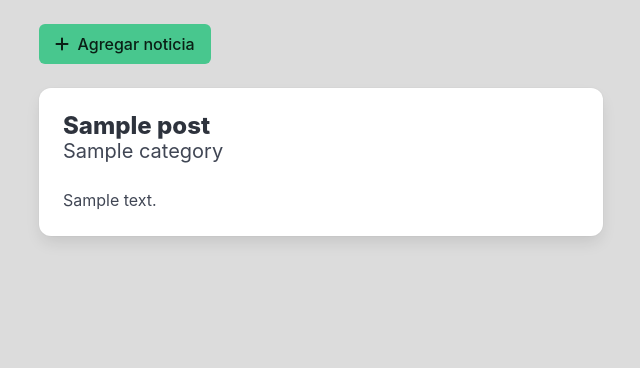
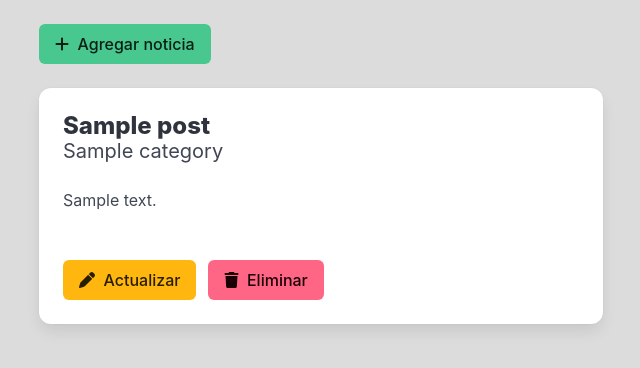
Before and after one commit to paolaTecnm/EX_U2_21590301, a Flask app: page / in a window 1280 px wide. Shown: the part 104-472 px from the top of the page, without its empty margins (319-959 px from the left). Run offline with Flask 3, Linux system fonts and the light colour scheme; tables that the repository leaves empty hold one stand-in row (values such as "Sample post"); some libraries are stand-ins or nearby versions.

Commit message:
se logró gg

```diff
--- a/app.py
+++ b/app.py
@@ -57,5 +57,26 @@ def add_post():
     categories = Category.query.all()
     return render_template('create_post.html', categories=categories)
 
+#Actualizar post
+@app.route('/post/update/<int:id>', methods=['GET','POST'])
+def update_post(id):
+    post = Post.query.get(id)
+    if request.method == 'POST':
+        post.title = request.form['title']
+        post.category_id = request.form['category_id']
+        post.content = request.form['content']
+        db.session.commit()
+        return redirect(url_for('index'))
+
+    categories = Category.query.all()
+    return render_template('update_post.html', post=post, categories=categories)
+#Eliminar post
+@app.route('/posts/delete/<int:id>')
+def delete_post(id):
+    post = Post.query.get(id)
+    if post:
+        db.session.delete(post)
+        db.session.commit()
+    return redirect(url_for('index'))
 if __name__ == '__main__':
     app.run(debug=True)
--- a/templates/index.html
+++ b/templates/index.html
@@ -1,9 +1,9 @@
 {% extends 'base.html' %}
 {% block title%} Blog de Noticias{% endblock %}
-{% block content%}
+{% block content %}
 <div class="columns">
     <div class="column is-offset-3 is-6">
-		    <a  href="{{ url_for('add_post') }}" class="button is-success"><i class="fa-solid fa-plus"></i> &nbsp; Agregar noticia</a>
+        <a href="{{ url_for('add_post') }}" class="button is-success"><i class="fa-solid fa-plus"></i> &nbsp; Agregar noticia</a>
         <br><br>
         {% for post in posts %}
         <div class="card">
@@ -16,10 +16,21 @@
                 </div>
                 <div class="content">
                     {{ post.content }}
-                    </div>
+                </div>
+                <br>
+                <div class="buttons">
+                    <!-- Botón de actualizar -->
+                    <a href="{{ url_for('update_post', id=post.id) }}" class="button is-warning">
+                        <i class="fa-solid fa-pen"></i> &nbsp; Actualizar
+                    </a>
+                    <!-- Botón de eliminar -->
+                    <a href="{{ url_for('delete_post', id=post.id) }}" class="button is-danger" onclick="return confirm('¿Estás seguro de que deseas eliminar esta noticia?');">
+                        <i class="fa-solid fa-trash"></i> &nbsp; Eliminar
+                    </a>
+                </div>
             </div>
         </div>
         {% endfor %}
     </div>
 </div>
-{% endblock%}
+{% endblock %}
```
